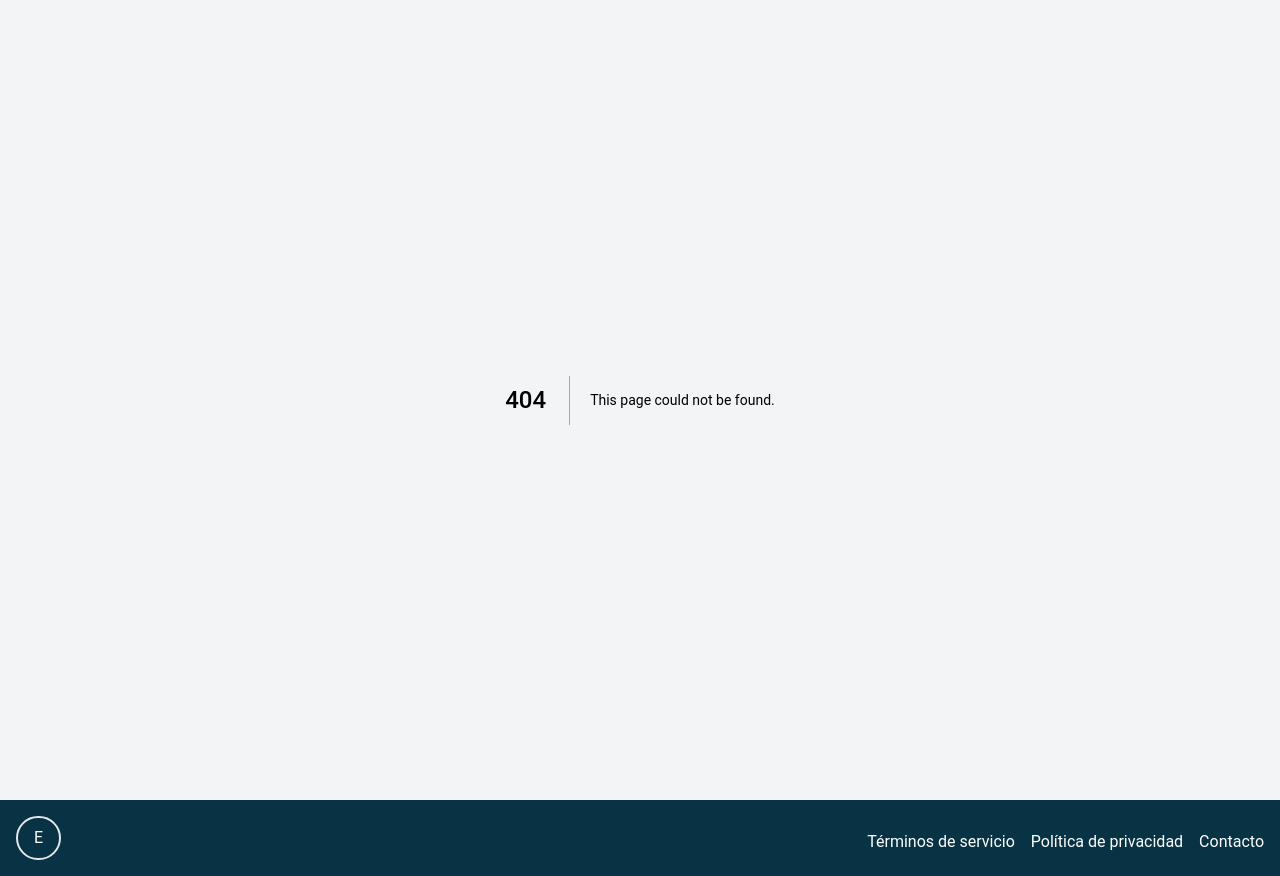
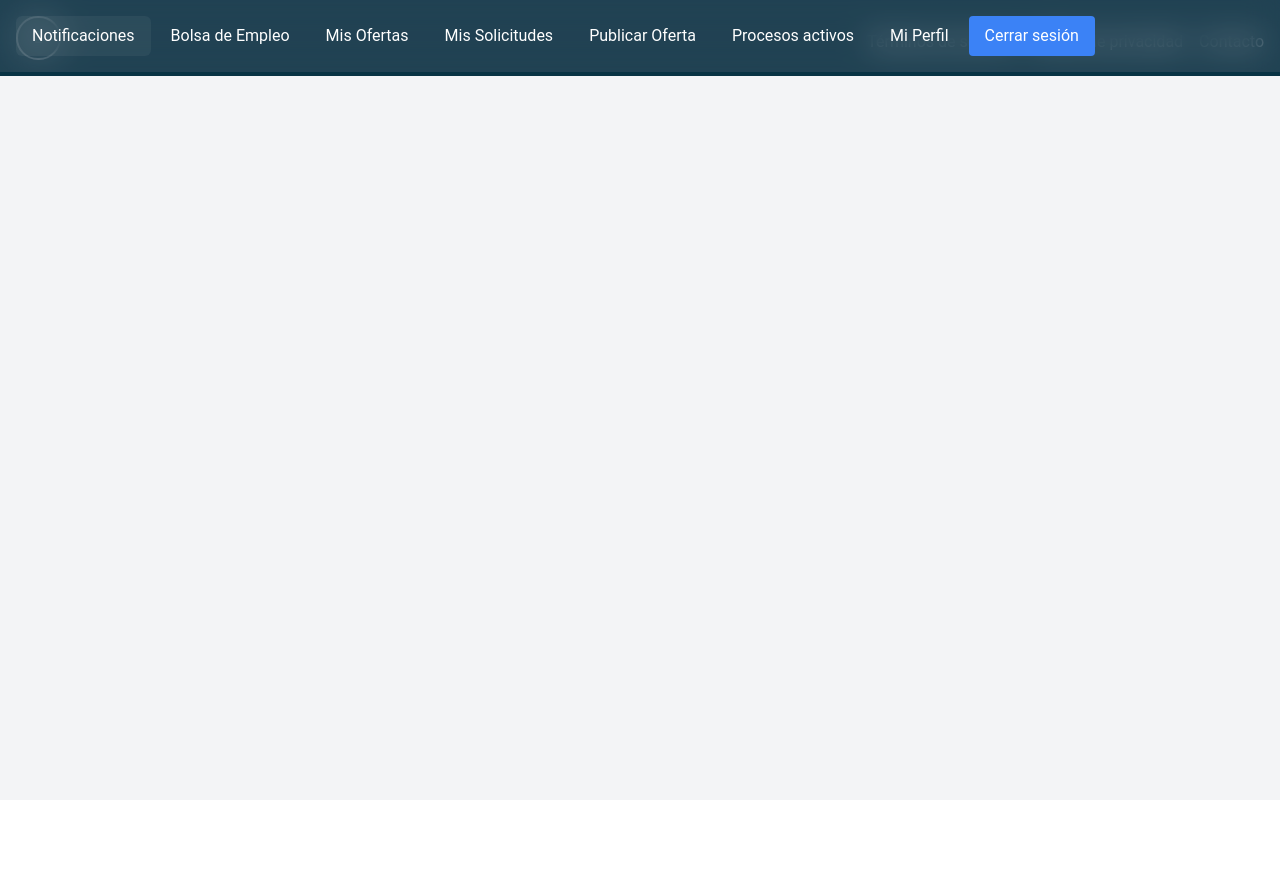
Before and after one commit to frankgimeno3/empleotecnicfront, a Next.js app: page /dashboard/Navigation in a window 1280 px wide. Before the commit this address had no page. After the commit the page ends 800 px from the top, so only its background shows below. Built offline with nearby package versions, Linux system fonts and the light colour scheme.

Commit message:
separo nav del dashboard como navigation

```diff
--- /dev/null
+++ b/pages/dashboard/Navigation.tsx
@@ -0,0 +1,143 @@
+import React, { useState } from "react";
+import { useRouter } from "next/router";
+import Link from "next/link";
+
+type ComponentName =
+  | "Notificaciones"
+  | "BolsaDeEmpleo"
+  | "MisOfertas"
+  | "MisSolicitudes"
+  | "PublicarOferta"
+  | "ProcesosActivos";
+
+  export interface NavigationProps {
+    selectedButton: ComponentName;
+    onButtonClick: (buttonName: ComponentName) => void;
+    onLogout: () => Promise<void>;
+  }
+
+const Navigation: React.FC<NavigationProps> = (props) => {
+    const [selectedButton, setSelectedButton] = useState<ComponentName>(
+      "Notificaciones"
+    );
+    const router = useRouter();
+
+    const renderComponent = (
+      buttonName: ComponentName,
+      component: React.ReactNode
+    ) => {
+      if (selectedButton === buttonName) {
+        return component;
+      }
+      return null;
+    };
+
+    const handleButtonClick = (buttonName: ComponentName) => {
+      setSelectedButton(buttonName);
+    };
+
+    const handleLogout = async () => {
+      try {
+        const res = await fetch("http://localhost:5000/auth/logout", {
+          method: "POST",
+          credentials: "include", // Para enviar las cookies al servidor
+        });
+
+        if (res.status === 200) {
+          // Se ha cerrado sesión con éxito
+          router.push("/login"); // Redirige al usuario a la página de inicio de sesión
+        } else {
+          // Manejar el caso de error si no se pudo cerrar sesión
+          console.error("No se pudo cerrar sesión");
+        }
+      } catch (error) {
+        console.error("Error al cerrar sesión", error);
+      }
+      router.push("/");
+    };
+
+    return (
+      <nav className="fixed top-0 left-0 right-0 z-10 bg-gray-500 bg-opacity-25 backdrop-filter backdrop-blur-lg flex items-center justify-between p-4 md:text-xs xl:text-base">
+        <div className="display-flex ">
+          <button
+            className={`bg-opacity-5 text-white rounded-md mr-1 py-2 px-4 hover:bg-white hover:bg-opacity-50 hover:text-cyan-950  hover:cursor-pointer ${
+              selectedButton === "Notificaciones"
+                ? "bg-white bg-opacity-100 text-cyan-950"
+                : ""
+            }`}
+            onClick={() => handleButtonClick("Notificaciones")}
+          >
+            Notificaciones
+          </button>
+          <button
+            className={`bg-opacity-5 text-white rounded-md mr-1 py-2 px-4 hover:bg-white hover:bg-opacity-50 hover:text-cyan-950  hover:cursor-pointer ${
+              selectedButton === "BolsaDeEmpleo"
+                ? "bg-white bg-opacity-100 text-cyan-950"
+                : ""
+            }`}
+            onClick={() => handleButtonClick("BolsaDeEmpleo")}
+          >
+            Bolsa de Empleo
+          </button>
+          <button
+            className={`bg-opacity-5 text-white rounded-md mr-1 py-2 px-4 hover:bg-white hover:bg-opacity-50 hover:text-cyan-950  hover:cursor-pointer ${
+              selectedButton === "MisOfertas"
+                ? "bg-white bg-opacity-100 text-cyan-950"
+                : ""
+            }`}
+            onClick={() => handleButtonClick("MisOfertas")}
+          >
+            Mis Ofertas
+          </button>
+          <button
+            className={`bg-opacity-5 text-white rounded-md mr-1 py-2 px-4 hover:bg-white hover:bg-opacity-50 hover:text-cyan-950  hover:cursor-pointer ${
+              selectedButton === "MisSolicitudes"
+                ? "bg-white bg-opacity-100 text-cyan-950"
+                : ""
+            }`}
+            onClick={() => handleButtonClick("MisSolicitudes")}
+          >
+            Mis Solicitudes
+          </button>
+          <button
+            className={`bg-opacity-5 text-white rounded-md mr-1 py-2 px-4 hover:bg-white hover:bg-opacity-50 hover:text-cyan-950  hover:cursor-pointer ${
+              selectedButton === "PublicarOferta"
+                ? "bg-white bg-opacity-100 text-cyan-950"
+                : ""
+            }`}
+            onClick={() => handleButtonClick("PublicarOferta")}
+          >
+            Publicar Oferta
+          </button>
+          <button
+            className={`bg-opacity-5 text-white rounded-md mr-1 py-2 px-4 hover:bg-white hover:bg-opacity-50 hover:text-cyan-950  hover:cursor-pointer ${
+              selectedButton === "ProcesosActivos"
+                ? "bg-white bg-opacity-100 text-cyan-950"
+                : ""
+            }`}
+            onClick={() => handleButtonClick("ProcesosActivos")}
+          >
+            Procesos activos
+          </button>
+          <button
+            className={`bg-opacity-5 text-white rounded-md mr-1 py-2 px-4 hover:bg-white hover:bg-opacity-50 hover:text-cyan-950  hover:cursor-pointer ${
+              selectedButton === "ProcesosActivos"
+                ? "bg-white bg-opacity-100 text-cyan-950"
+                : ""
+            }`}
+            onClick={() => router.push("/perfil")}
+          >
+            Mi Perfil
+          </button>
+          <button
+            onClick={handleLogout}
+            className="bg-blue-500 text-white py-2 px-4 rounded hover:bg-blue-600"
+          >
+            Cerrar sesión
+          </button>
+        </div>
+      </nav>
+    );
+  };
+
+  export default Navigation;
--- a/pages/dashboard/index.tsx
+++ b/pages/dashboard/index.tsx
@@ -1,13 +1,12 @@
-import React, { useState, useEffect, useRef } from "react";
-import Image from "next/image";
+import React, { useState } from "react";
+import { useRouter } from "next/router";
+import Navigation, { NavigationProps } from "./Navigation";
 import Notificaciones from "../../components/Dashboard/Notificaciones";
 import BolsaDeEmpleo from "../../components/Dashboard/BolsaDeEmpleo/BolsaDeEmpleo";
 import MisOfertas from "../../components/Dashboard/MisOfertas/MisOfertas";
 import MisSolicitudes from "../../components/Dashboard/MisSolicitudes/MisSolicitudes";
 import ProcesosActivos from "../../components/Dashboard/ProcesosActivos/ProcesosActivos";
 import PublicarOferta from "../../components/Dashboard/PublicarOferta";
-import Link from "next/link";
-import { useRouter } from "next/router";
 
 type ComponentName =
   | "Notificaciones"
@@ -18,19 +17,8 @@ type ComponentName =
   | "ProcesosActivos";
 
 export default function Dashboard() {
-  const [selectedButton, setSelectedButton] =
-    useState<ComponentName>("Notificaciones");
+  const [selectedButton, setSelectedButton] = useState<ComponentName>("Notificaciones");
   const router = useRouter();
-
-  const renderComponent = (
-    buttonName: ComponentName,
-    component: React.ReactNode
-  ) => {
-    if (selectedButton === buttonName) {
-      return component;
-    }
-    return null;
-  };
 
   const handleButtonClick = (buttonName: ComponentName) => {
     setSelectedButton(buttonName);
@@ -40,14 +28,12 @@ export default function Dashboard() {
     try {
       const res = await fetch("http://localhost:5000/auth/logout", {
         method: "POST",
-        credentials: "include", // Para enviar las cookies al servidor
+        credentials: "include",
       });
 
       if (res.status === 200) {
-        // Se ha cerrado sesión con éxito
-        router.push("/login"); // Redirige al usuario a la página de inicio de sesión
+        router.push("/login");
       } else {
-        // Manejar el caso de error si no se pudo cerrar sesión
         console.error("No se pudo cerrar sesión");
       }
     } catch (error) {
@@ -58,93 +44,18 @@ export default function Dashboard() {
 
   return (
     <>
-      <nav className="fixed top-0 left-0 right-0 z-10 bg-gray-500 bg-opacity-25 backdrop-filter backdrop-blur-lg flex items-center justify-between p-4 md:text-xs xl:text-base">
-        <div className="display-flex ">
-          <button
-            className={`bg-opacity-5 text-white rounded-md mr-1 py-2 px-4 hover:bg-white hover:bg-opacity-50 hover:text-cyan-950  hover:cursor-pointer ${
-              selectedButton === "Notificaciones"
-                ? "bg-white bg-opacity-100 text-cyan-950"
-                : ""
-            }`}
-            onClick={() => handleButtonClick("Notificaciones")}
-          >
-            Notificaciones
-          </button>
-          <button
-            className={`bg-opacity-5 text-white rounded-md mr-1 py-2 px-4 hover:bg-white hover:bg-opacity-50 hover:text-cyan-950  hover:cursor-pointer ${
-              selectedButton === "BolsaDeEmpleo"
-                ? "bg-white bg-opacity-100 text-cyan-950"
-                : ""
-            }`}
-            onClick={() => handleButtonClick("BolsaDeEmpleo")}
-          >
-            Bolsa de Empleo
-          </button>
-          <button
-            className={`bg-opacity-5 text-white rounded-md mr-1 py-2 px-4 hover:bg-white hover:bg-opacity-50 hover:text-cyan-950  hover:cursor-pointer ${
-              selectedButton === "MisOfertas"
-                ? "bg-white bg-opacity-100 text-cyan-950"
-                : ""
-            }`}
-            onClick={() => handleButtonClick("MisOfertas")}
-          >
-            Mis Ofertas
-          </button>
-          <button
-            className={`bg-opacity-5 text-white rounded-md mr-1 py-2 px-4 hover:bg-white hover:bg-opacity-50 hover:text-cyan-950  hover:cursor-pointer ${
-              selectedButton === "MisSolicitudes"
-                ? "bg-white bg-opacity-100 text-cyan-950"
-                : ""
-            }`}
-            onClick={() => handleButtonClick("MisSolicitudes")}
-          >
-            Mis Solicitudes
-          </button>
-          <button
-            className={`bg-opacity-5 text-white rounded-md mr-1 py-2 px-4 hover:bg-white hover:bg-opacity-50 hover:text-cyan-950  hover:cursor-pointer ${
-              selectedButton === "PublicarOferta"
-                ? "bg-white bg-opacity-100 text-cyan-950"
-                : ""
-            }`}
-            onClick={() => handleButtonClick("PublicarOferta")}
-          >
-            Publicar Oferta
-          </button>
-          <button
-            className={`bg-opacity-5 text-white rounded-md mr-1 py-2 px-4 hover:bg-white hover:bg-opacity-50 hover:text-cyan-950  hover:cursor-pointer ${
-              selectedButton === "ProcesosActivos"
-                ? "bg-white bg-opacity-100 text-cyan-950"
-                : ""
-            }`}
-            onClick={() => handleButtonClick("ProcesosActivos")}
-          >
-            Procesos activos
-          </button>
-          <button
-            className={`bg-opacity-5 text-white rounded-md mr-1 py-2 px-4 hover:bg-white hover:bg-opacity-50 hover:text-cyan-950  hover:cursor-pointer ${
-              selectedButton === "ProcesosActivos"
-                ? "bg-white bg-opacity-100 text-cyan-950"
-                : ""
-            }`}
-            onClick={() => router.push("/perfil")} // Modificar esta línea
-          >
-            Mi Perfil
-          </button>
-          <button
-            onClick={handleLogout}
-            className="bg-blue-500 text-white py-2 px-4 rounded hover:bg-blue-600"
-          >
-            Cerrar sesión
-          </button>
-        </div>
-      </nav>
-      <div className="pt-3 flex flex-col items-center  font-mono text-sm bg-gradient-to-r from-gray-700 to-cyan-950 ">
-        {renderComponent("Notificaciones", <Notificaciones />)}
-        {renderComponent("BolsaDeEmpleo", <BolsaDeEmpleo />)}
-        {renderComponent("MisOfertas", <MisOfertas />)}
-        {renderComponent("PublicarOferta", <PublicarOferta />)}
-        {renderComponent("ProcesosActivos", <ProcesosActivos />)}
-        {renderComponent("MisSolicitudes", <MisSolicitudes />)}
+      <Navigation
+        selectedButton={selectedButton}
+        onButtonClick={handleButtonClick}
+        onLogout={handleLogout}
+      />
+      <div className="pt-3 flex flex-col items-center  font-mono text-sm bg-gradient-to-r from-gray-700 to-cyan-950">
+        {selectedButton === "Notificaciones" && <Notificaciones />}
+        {selectedButton === "BolsaDeEmpleo" && <BolsaDeEmpleo />}
+        {selectedButton === "MisOfertas" && <MisOfertas />}
+        {selectedButton === "PublicarOferta" && <PublicarOferta />}
+        {selectedButton === "ProcesosActivos" && <ProcesosActivos />}
+        {selectedButton === "MisSolicitudes" && <MisSolicitudes />}
 
         <style jsx>{`
           .button-menu {
--- a/pages/perfil/index.tsx
+++ b/pages/perfil/index.tsx
@@ -1,5 +1,6 @@
 "use client";
 import { useSession, signOut } from "next-auth/react";
+import Navigation, { NavigationProps } from "../dashboard/Navigation";
 
 function ProfilePage() {
   const { data: session, status } = useSession();
@@ -7,6 +8,8 @@ function ProfilePage() {
   console.log(session, status);
 
   return (
+    <>
+    <Navigation/>
     <div className="h-[calc(100vh-4rem)] flex flex-col gap-y-10 items-center justify-center">
       <h1 className="font-bold text-3xl">Profile</h1>
 
@@ -30,6 +33,7 @@ function ProfilePage() {
         Signout
       </button>
     </div>
+    </>
   );
 }
 
```
